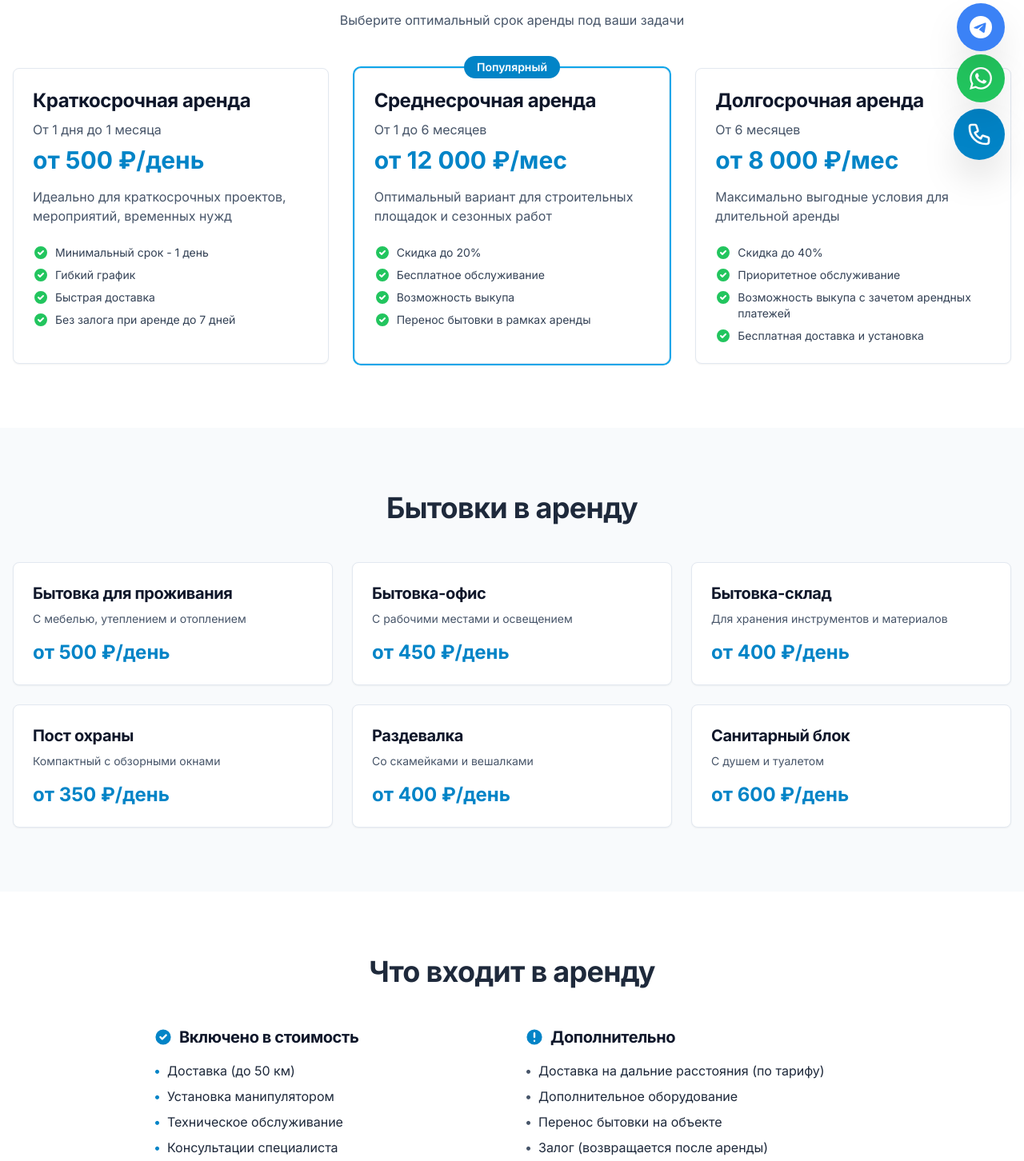
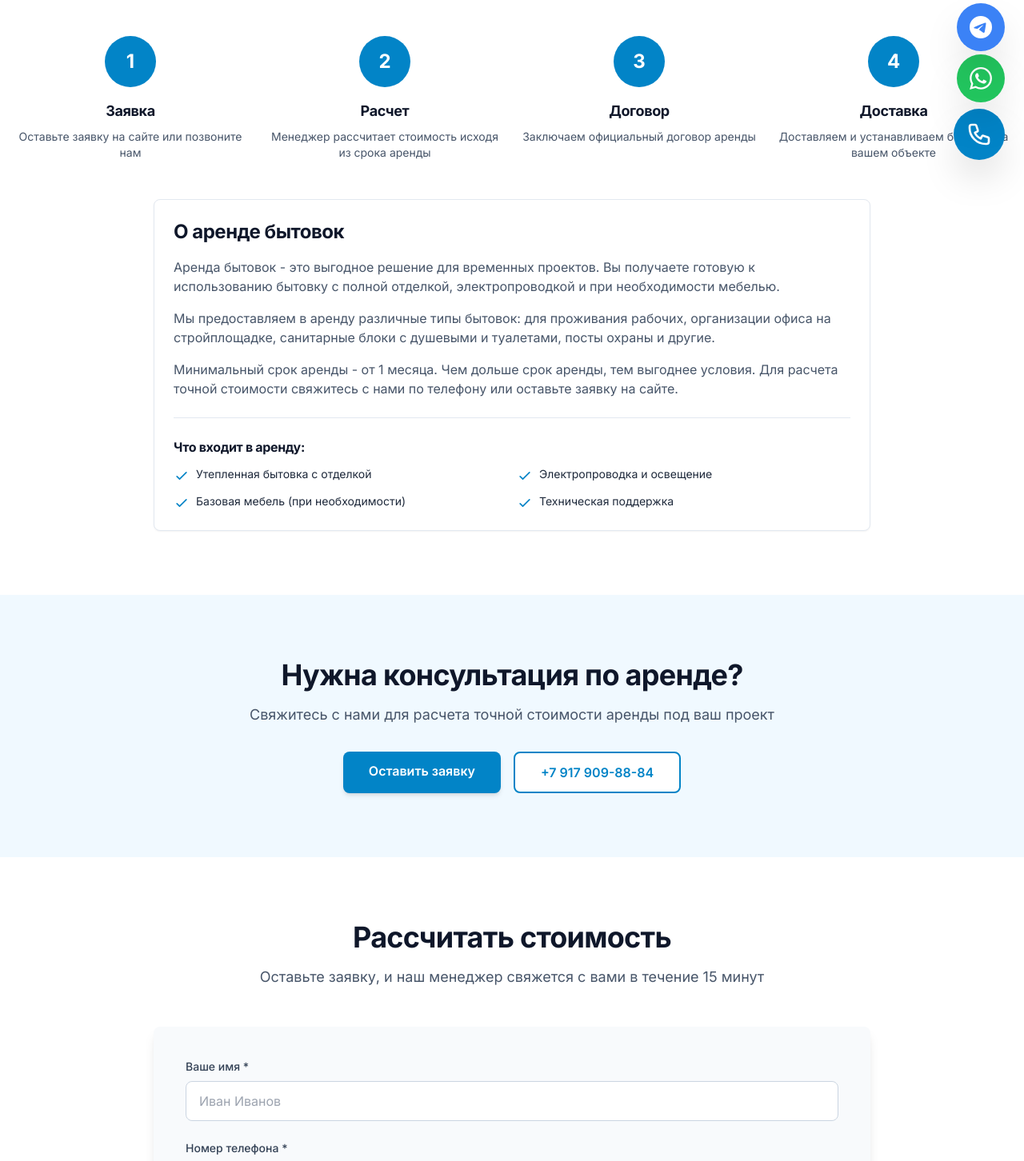
Before and after one commit to salavat808116/mir-bytovok116, a Next.js app: page /rent in a window 1280 px wide. Shown: the part 576-2028 px from the top of the page at 80% size. Built offline with nearby package versions, Linux system fonts and the light colour scheme.

Commit message:
Полностью переработана страница аренды: убраны цены, добавлено описание процесса
Co-authored-by: Cursor <cursoragent@cursor.com>

```diff
--- a/src/app/rent/page.tsx
+++ b/src/app/rent/page.tsx
@@ -12,79 +12,6 @@ export const metadata: Metadata = {
  * Информация об условиях аренды, тарифах
  */
 export default function RentPage() {
-  const rentalTypes = [
-    {
-      title: 'Краткосрочная аренда',
-      period: 'От 1 дня до 1 месяца',
-      price: 'от 500 ₽/день',
-      description: 'Идеально для краткосрочных проектов, мероприятий, временных нужд',
-      features: [
-        'Минимальный срок - 1 день',
-        'Гибкий график',
-        'Быстрая доставка',
-        'Без залога при аренде до 7 дней'
-      ]
-    },
-    {
-      title: 'Среднесрочная аренда',
-      period: 'От 1 до 6 месяцев',
-      price: 'от 12 000 ₽/мес',
-      description: 'Оптимальный вариант для строительных площадок и сезонных работ',
-      features: [
-        'Скидка до 20%',
-        'Бесплатное обслуживание',
-        'Возможность выкупа',
-        'Перенос бытовки в рамках аренды'
-      ],
-      popular: true
-    },
-    {
-      title: 'Долгосрочная аренда',
-      period: 'От 6 месяцев',
-      price: 'от 8 000 ₽/мес',
-      description: 'Максимально выгодные условия для длительной аренды',
-      features: [
-        'Скидка до 40%',
-        'Приоритетное обслуживание',
-        'Возможность выкупа с зачетом арендных платежей',
-        'Бесплатная доставка и установка'
-      ]
-    }
-  ]
-
-  const rentalBytovki = [
-    {
-      type: 'Бытовка для проживания',
-      description: 'С мебелью, утеплением и отоплением',
-      price: 'от 500 ₽/день'
-    },
-    {
-      type: 'Бытовка-офис',
-      description: 'С рабочими местами и освещением',
-      price: 'от 450 ₽/день'
-    },
-    {
-      type: 'Бытовка-склад',
-      description: 'Для хранения инструментов и материалов',
-      price: 'от 400 ₽/день'
-    },
-    {
-      type: 'Пост охраны',
-      description: 'Компактный с обзорными окнами',
-      price: 'от 350 ₽/день'
-    },
-    {
-      type: 'Раздевалка',
-      description: 'Со скамейками и вешалками',
-      price: 'от 400 ₽/день'
-    },
-    {
-      type: 'Санитарный блок',
-      description: 'С душем и туалетом',
-      price: 'от 600 ₽/день'
-    }
-  ]
-
   return (
     <div className="min-h-screen">
       {/* Hero секция */}
@@ -110,159 +37,122 @@ export default function RentPage() {
         </div>
       </section>
 
-      {/* Виды аренды */}
-      <section className="section-padding bg-white">
-        <div className="container-custom">
-          <h2 className="text-3xl md:text-4xl font-bold text-center mb-4">
-            Варианты аренды
-          </h2>
-          <p className="text-center text-industrial-600 mb-12">
-            Выберите оптимальный срок аренды под ваши задачи
-          </p>
-
-          <div className="grid grid-cols-1 md:grid-cols-3 gap-8">
-            {rentalTypes.map((type, index) => (
-              <div
-                key={index}
-                className={`card ${type.popular ? 'ring-2 ring-primary-500 relative' : ''}`}
-              >
-                {type.popular && (
-                  <div className="absolute -top-4 left-1/2 transform -translate-x-1/2 bg-primary-600 text-white px-4 py-1 rounded-full text-sm font-semibold">
-                    Популярный
-                  </div>
-                )}
-
-                <h3 className="text-2xl font-bold text-industrial-900 mb-2">
-                  {type.title}
-                </h3>
-                <p className="text-industrial-600 mb-2">{type.period}</p>
-                <div className="text-3xl font-bold text-primary-600 mb-4">
-                  {type.price}
-                </div>
-                <p className="text-industrial-600 mb-6">
-                  {type.description}
-                </p>
-
-                <ul className="space-y-2">
-                  {type.features.map((feature, idx) => (
-                    <li key={idx} className="flex items-start text-sm">
-                      <svg className="w-5 h-5 text-green-500 mr-2 flex-shrink-0" fill="currentColor" viewBox="0 0 20 20">
-                        <path fillRule="evenodd" d="M10 18a8 8 0 100-16 8 8 0 000 16zm3.707-9.293a1 1 0 00-1.414-1.414L9 10.586 7.707 9.293a1 1 0 00-1.414 1.414l2 2a1 1 0 001.414 0l4-4z" clipRule="evenodd" />
-                      </svg>
-                      <span className="text-industrial-700">{feature}</span>
-                    </li>
-                  ))}
-                </ul>
-              </div>
-            ))}
-          </div>
-        </div>
-      </section>
-
-      {/* Типы бытовок в аренду */}
-      <section className="section-padding bg-industrial-50">
-        <div className="container-custom">
-          <h2 className="text-3xl md:text-4xl font-bold text-center mb-12">
-            Бытовки в аренду
-          </h2>
-
-          <div className="grid grid-cols-1 md:grid-cols-2 lg:grid-cols-3 gap-6">
-            {rentalBytovki.map((bytovka, index) => (
-              <div key={index} className="card hover:shadow-xl transition-shadow">
-                <h3 className="text-xl font-bold text-industrial-900 mb-2">
-                  {bytovka.type}
-                </h3>
-                <p className="text-industrial-600 text-sm mb-4">
-                  {bytovka.description}
-                </p>
-                <div className="text-2xl font-bold text-primary-600">
-                  {bytovka.price}
-                </div>
-              </div>
-            ))}
-          </div>
-        </div>
-      </section>
-
-      {/* Условия аренды */}
+      {/* Как работает аренда */}
       <section className="section-padding bg-white">
         <div className="container-custom">
           <h2 className="text-3xl md:text-4xl font-bold text-center mb-12">
-            Что входит в аренду
+            Как работает аренда
           </h2>
 
-          <div className="grid grid-cols-1 md:grid-cols-2 gap-8 max-w-4xl mx-auto">
-            <div className="space-y-4">
-              <h3 className="text-xl font-bold text-industrial-900 mb-4 flex items-center">
-                <svg className="w-6 h-6 text-primary-600 mr-2" fill="currentColor" viewBox="0 0 20 20">
-                  <path fillRule="evenodd" d="M10 18a8 8 0 100-16 8 8 0 000 16zm3.707-9.293a1 1 0 00-1.414-1.414L9 10.586 7.707 9.293a1 1 0 00-1.414 1.414l2 2a1 1 0 001.414 0l4-4z" clipRule="evenodd" />
-                </svg>
-                Включено в стоимость
-              </h3>
-              <ul className="space-y-2">
-                <li className="flex items-start">
-                  <span className="text-primary-600 mr-2">•</span>
-                  <span>Доставка (до 50 км)</span>
-                </li>
-                <li className="flex items-start">
-                  <span className="text-primary-600 mr-2">•</span>
-                  <span>Установка манипулятором</span>
-                </li>
-                <li className="flex items-start">
-                  <span className="text-primary-600 mr-2">•</span>
-                  <span>Техническое обслуживание</span>
-                </li>
-                <li className="flex items-start">
-                  <span className="text-primary-600 mr-2">•</span>
-                  <span>Консультации специалиста</span>
-                </li>
-              </ul>
+          <div className="grid grid-cols-1 md:grid-cols-4 gap-6 mb-12">
+            <div className="text-center">
+              <div className="w-16 h-16 bg-primary-600 text-white rounded-full flex items-center justify-center text-2xl font-bold mx-auto mb-4">
+                1
+              </div>
+              <h3 className="text-lg font-bold text-industrial-900 mb-2">Заявка</h3>
+              <p className="text-sm text-industrial-600">
+                Оставьте заявку на сайте или позвоните нам
+              </p>
             </div>
 
-            <div className="space-y-4">
-              <h3 className="text-xl font-bold text-industrial-900 mb-4 flex items-center">
-                <svg className="w-6 h-6 text-primary-600 mr-2" fill="currentColor" viewBox="0 0 20 20">
-                  <path fillRule="evenodd" d="M18 10a8 8 0 11-16 0 8 8 0 0116 0zm-7 4a1 1 0 11-2 0 1 1 0 012 0zm-1-9a1 1 0 00-1 1v4a1 1 0 102 0V6a1 1 0 00-1-1z" clipRule="evenodd" />
-                </svg>
-                Дополнительно
-              </h3>
-              <ul className="space-y-2">
-                <li className="flex items-start">
-                  <span className="text-industrial-600 mr-2">•</span>
-                  <span>Доставка на дальние расстояния (по тарифу)</span>
-                </li>
-                <li className="flex items-start">
-                  <span className="text-industrial-600 mr-2">•</span>
-                  <span>Дополнительное оборудование</span>
-                </li>
-                <li className="flex items-start">
-                  <span className="text-industrial-600 mr-2">•</span>
-                  <span>Перенос бытовки на объекте</span>
-                </li>
-                <li className="flex items-start">
-                  <span className="text-industrial-600 mr-2">•</span>
-                  <span>Залог (возвращается после аренды)</span>
-                </li>
-              </ul>
+            <div className="text-center">
+              <div className="w-16 h-16 bg-primary-600 text-white rounded-full flex items-center justify-center text-2xl font-bold mx-auto mb-4">
+                2
+              </div>
+              <h3 className="text-lg font-bold text-industrial-900 mb-2">Расчет</h3>
+              <p className="text-sm text-industrial-600">
+                Менеджер рассчитает стоимость исходя из срока аренды
+              </p>
+            </div>
+
+            <div className="text-center">
+              <div className="w-16 h-16 bg-primary-600 text-white rounded-full flex items-center justify-center text-2xl font-bold mx-auto mb-4">
+                3
+              </div>
+              <h3 className="text-lg font-bold text-industrial-900 mb-2">Договор</h3>
+              <p className="text-sm text-industrial-600">
+                Заключаем официальный договор аренды
+              </p>
+            </div>
+
+            <div className="text-center">
+              <div className="w-16 h-16 bg-primary-600 text-white rounded-full flex items-center justify-center text-2xl font-bold mx-auto mb-4">
+                4
+              </div>
+              <h3 className="text-lg font-bold text-industrial-900 mb-2">Доставка</h3>
+              <p className="text-sm text-industrial-600">
+                Доставляем и устанавливаем бытовку на вашем объекте
+              </p>
+            </div>
+          </div>
+
+          {/* Описание */}
+          <div className="max-w-4xl mx-auto">
+            <div className="card">
+              <h3 className="text-2xl font-bold text-industrial-900 mb-4">О аренде бытовок</h3>
+              <div className="space-y-4 text-industrial-600">
+                <p>
+                  Аренда бытовок - это выгодное решение для временных проектов. Вы получаете готовую к использованию бытовку
+                  с полной отделкой, электропроводкой и при необходимости мебелью.
+                </p>
+                <p>
+                  Мы предоставляем в аренду различные типы бытовок: для проживания рабочих, организации офиса на стройплощадке,
+                  санитарные блоки с душевыми и туалетами, посты охраны и другие.
+                </p>
+                <p>
+                  Минимальный срок аренды - от 1 месяца. Чем дольше срок аренды, тем выгоднее условия.
+                  Для расчета точной стоимости свяжитесь с нами по телефону или оставьте заявку на сайте.
+                </p>
+              </div>
+
+              <div className="mt-6 pt-6 border-t border-industrial-200">
+                <h4 className="font-bold text-industrial-900 mb-3">Что входит в аренду:</h4>
+                <ul className="grid grid-cols-1 md:grid-cols-2 gap-3">
+                  <li className="flex items-start gap-2 text-sm">
+                    <svg className="w-5 h-5 text-primary-600 flex-shrink-0 mt-0.5" fill="none" stroke="currentColor" viewBox="0 0 24 24">
+                      <path strokeLinecap="round" strokeLinejoin="round" strokeWidth={2} d="M5 13l4 4L19 7" />
+                    </svg>
+                    <span>Утепленная бытовка с отделкой</span>
+                  </li>
+                  <li className="flex items-start gap-2 text-sm">
+                    <svg className="w-5 h-5 text-primary-600 flex-shrink-0 mt-0.5" fill="none" stroke="currentColor" viewBox="0 0 24 24">
+                      <path strokeLinecap="round" strokeLinejoin="round" strokeWidth={2} d="M5 13l4 4L19 7" />
+                    </svg>
+                    <span>Электропроводка и освещение</span>
+                  </li>
+                  <li className="flex items-start gap-2 text-sm">
+                    <svg className="w-5 h-5 text-primary-600 flex-shrink-0 mt-0.5" fill="none" stroke="currentColor" viewBox="0 0 24 24">
+                      <path strokeLinecap="round" strokeLinejoin="round" strokeWidth={2} d="M5 13l4 4L19 7" />
+                    </svg>
+                    <span>Базовая мебель (при необходимости)</span>
+                  </li>
+                  <li className="flex items-start gap-2 text-sm">
+                    <svg className="w-5 h-5 text-primary-600 flex-shrink-0 mt-0.5" fill="none" stroke="currentColor" viewBox="0 0 24 24">
+                      <path strokeLinecap="round" strokeLinejoin="round" strokeWidth={2} d="M5 13l4 4L19 7" />
+                    </svg>
+                    <span>Техническая поддержка</span>
+                  </li>
+                </ul>
+              </div>
             </div>
           </div>
         </div>
       </section>
 
       {/* CTA секция */}
-      <section className="section-padding bg-primary-600 text-white">
+      <section className="section-padding bg-primary-50">
         <div className="container-custom text-center">
-          <h2 className="text-3xl md:text-4xl font-bold mb-6">
-            Нужна аренда на нестандартный срок?
+          <h2 className="text-3xl md:text-4xl font-bold text-industrial-900 mb-4">
+            Нужна консультация по аренде?
           </h2>
-          <p className="text-xl mb-8 max-w-2xl mx-auto">
-            Обсудим индивидуальные условия и подберем оптимальное решение для вашего проекта
+          <p className="text-lg text-industrial-600 mb-8 max-w-2xl mx-auto">
+            Свяжитесь с нами для расчета точной стоимости аренды под ваш проект
           </p>
           <div className="flex flex-wrap gap-4 justify-center">
-            <a href="#contact-form" className="btn-accent">
+            <a href="#contact-form" className="btn-primary">
               Оставить заявку
             </a>
-            <a href="tel:+79179098884" className="bg-white text-primary-600 font-semibold py-3 px-6 rounded-lg hover:bg-industrial-50 transition-all">
+            <a href="tel:+79179098884" className="btn-secondary">
               +7 917 909-88-84
             </a>
           </div>
```
